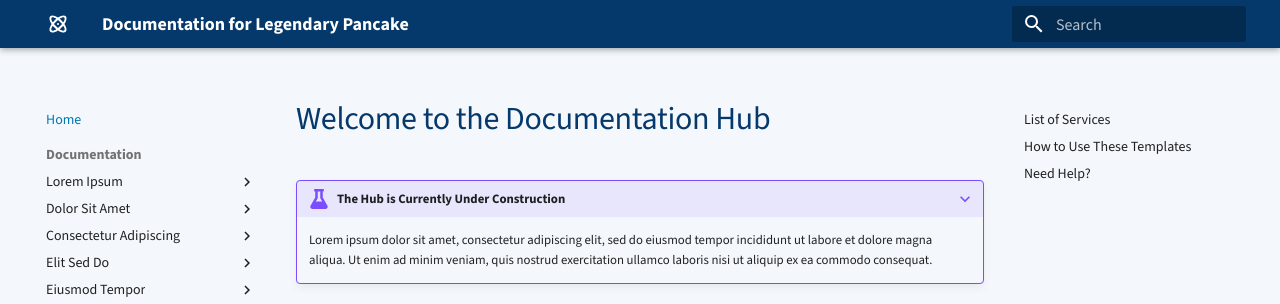
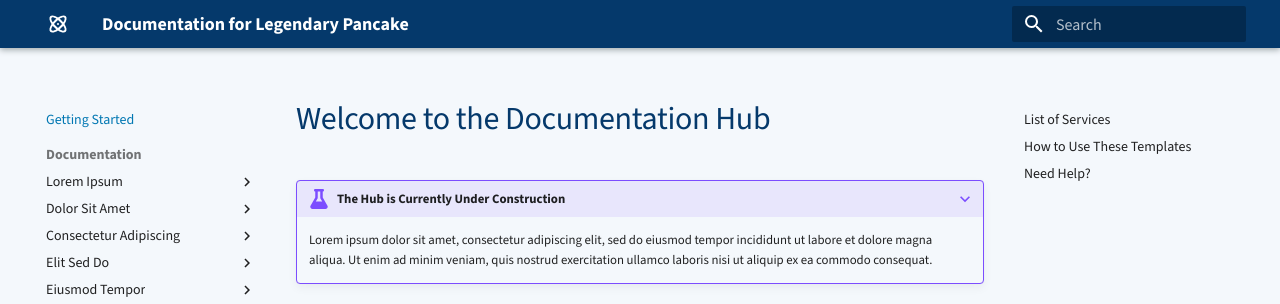
Before and after one commit to susanatheuxperson/legendary-pancake, an MkDocs documentation site: the page built from docs/index.md, in a window 1280 px wide. Shown: the top 304 px of the page. Built offline with MkDocs 1.6.1 and Material for MkDocs 9.7.7, drawn with Linux system fonts in a browser that asks for light colours.

Commit message:
Changed Nav Titles

```diff
--- a/mkdocs.yml
+++ b/mkdocs.yml
@@ -44,7 +44,7 @@ theme:
 
 # This is the site's pages (navigation)
 nav:
-  - Home: index.md
+  - Getting Started: index.md
   - Documentation:
       - Lorem Ipsum:
           - Service Description: services/service1/documentation-1.md
```
